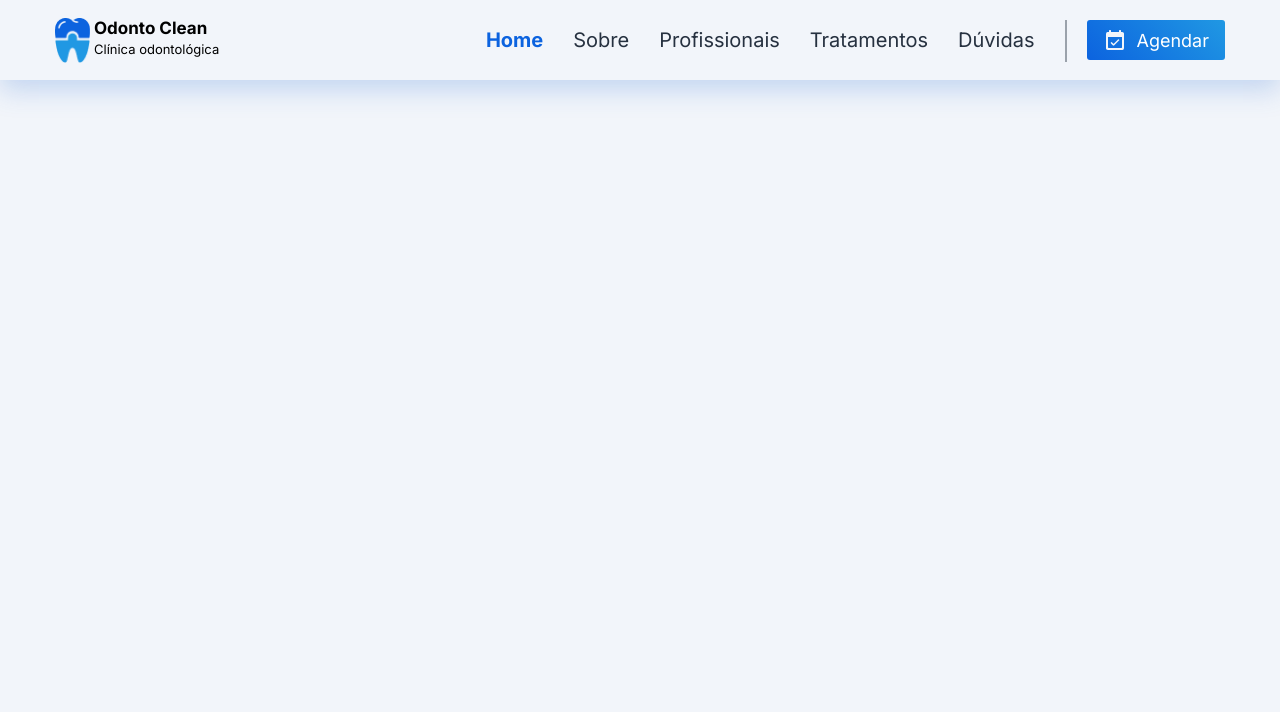
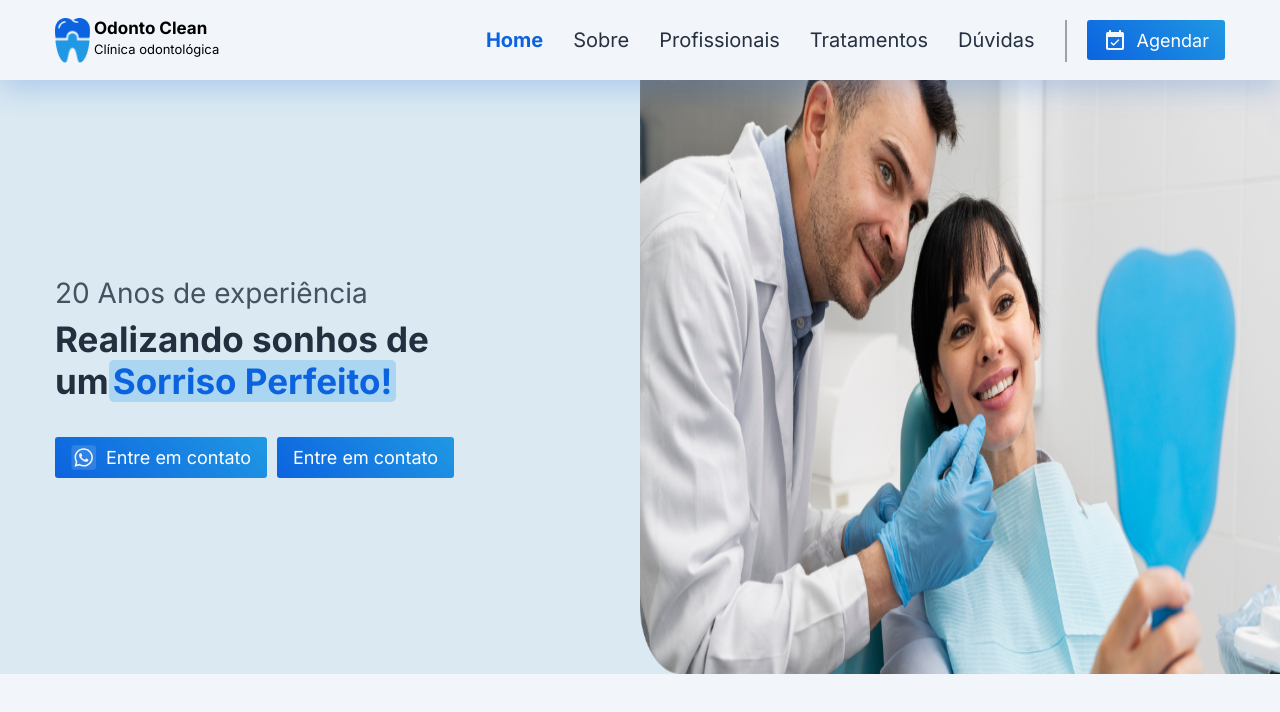
Before and after one commit to GuilhermeAlvarez-00/my-odonto-clean, a React (Vite) app: page / in a window 1280 px wide. Shown: the top 712 px of the page. Built offline with nearby package versions, Linux system fonts and the light colour scheme.

Commit message:
feat: page for design system

```diff
--- a/src/pages/Home/index.tsx
+++ b/src/pages/Home/index.tsx
@@ -1,12 +1,16 @@
-import React from 'react';
+import { FC } from 'react';
 import { Menu } from '../../components/Menu';
+import { Hero } from '../../components/sections/Home/Hero';
 
 import { Container } from './styles';
 
-export const Home: React.FC = () => {
+export const Home: FC = () => {
   return (
     <>
       <Menu />
+      <main>
+        <Hero />
+      </main>
     </>
   );
 };
```
